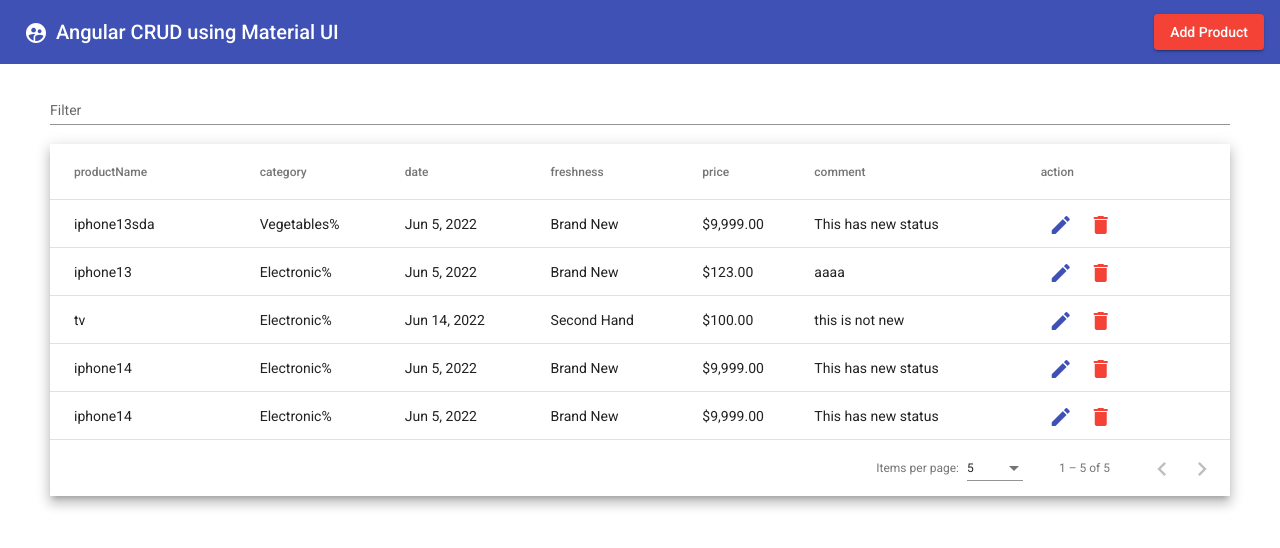
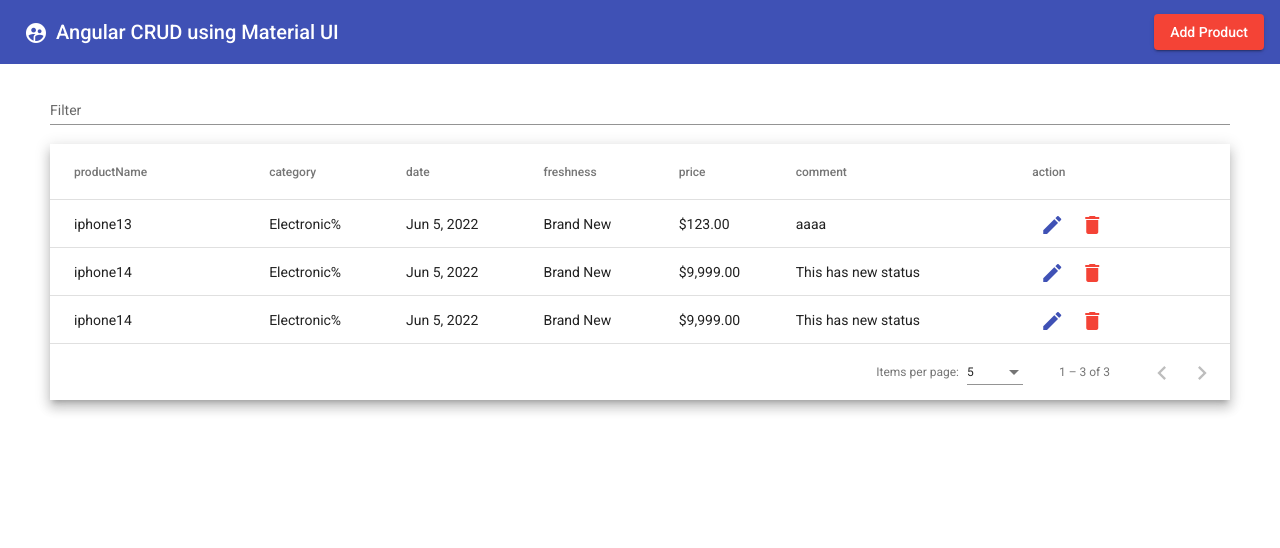
Before and after one commit to argun8394/angular_CRUD, an Angular app: page / in a window 1280 px wide. Shown: the top 548 px of the page. Built offline with nearby package versions, Linux system fonts and the light colour scheme; data requests are answered from the project's data file.

Commit message:
complete angular CRUD

```diff
--- a/db.json
+++ b/db.json
@@ -1,14 +1,5 @@
 {
   "productList": [
-    {
-      "productName": "iphone13sda",
-      "category": "Vegetables",
-      "freshness": "Brand New",
-      "price": 9999,
-      "comment": "This has new status",
-      "date": "2022-06-05T21:00:00.000Z",
-      "id": 1
-    },
     {
       "productName": "iphone13",
       "category": "Electronic",
@@ -17,15 +8,6 @@
       "comment": "aaaa",
       "date": "2022-06-05T21:00:00.000Z",
       "id": 2
-    },
-    {
-      "productName": "tv",
-      "category": "Electronic",
-      "freshness": "Second Hand",
-      "price": 100,
-      "comment": "this is not new",
-      "date": "2022-06-14T21:00:00.000Z",
-      "id": 3
     },
     {
       "productName": "iphone14",
--- a/src/app/app.component.html
+++ b/src/app/app.component.html
@@ -61,7 +61,7 @@
               <button mat-icon-button color="primary" (click)="editProduct(row)">
                 <mat-icon>edit</mat-icon>
               </button>
-              <button mat-icon-button color="warn" (click)="deleteProduct(row)">
+              <button mat-icon-button color="warn" (click)="deleteProduct(row.id)">
                 <mat-icon>delete</mat-icon>
               </button>
              </td>
--- a/src/app/app.component.ts
+++ b/src/app/app.component.ts
@@ -71,6 +71,7 @@ export class AppComponent implements OnInit {
     next:()=>{
       alert("Product deleted successfully");
       this.getAllProducts();
+
     },
     error:()=> {
       alert("Error while deleting the product");
--- a/src/app/dialog/dialog.component.ts
+++ b/src/app/dialog/dialog.component.ts
@@ -69,7 +69,7 @@ export class DialogComponent implements OnInit {
       next:(res)=>{
         alert("Product updated successfully");
         this.productForm.reset();
-        this.dialogRef.close('updated');
+        this.dialogRef.close('update');
       },
       error:()=> {
         alert("Error while updateding the product!!")
--- a/src/app/services/api.service.ts
+++ b/src/app/services/api.service.ts
@@ -9,17 +9,17 @@ export class ApiService {
   constructor(private http: HttpClient) { }
 
   postProduct(data: any){
-    return this.http.post<any>('http://localhost:3000/productList',data)
+    return this.http.post<any>('http://localhost:3000/productList/',data)
   }
 
   getProduct(){
-    return this.http.get('http://localhost:3000/productList')
+    return this.http.get('http://localhost:3000/productList/')
   }
 
   putProduct(data: any, id: number){
     return this.http.put<any>('http://localhost:3000/productList/'+id,data)
   }
   deleteProduct(id: number){
-    return this.http.delete<any>('http://localhost:3000/productList'+id)
+    return this.http.delete('http://localhost:3000/productList/'+id)
   }
 }
```
